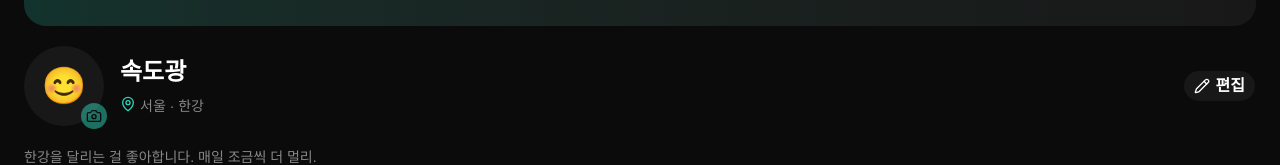
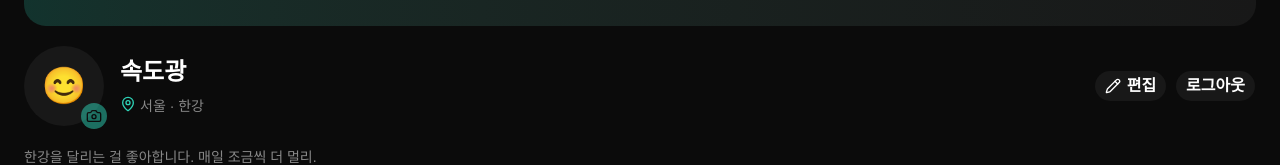
Before and after one commit to SonMinSeock/running-crew-web, a React (Vite) app: page /profile in a window 1280 px wide. Shown: the part 230-395 px from the top of the page. Built offline with nearby package versions, Linux system fonts and the light colour scheme.

Commit message:
feat: 프로필 로그아웃 확인 모달 UI 추가 (#55)

```diff
--- /dev/null
+++ b/src/components/profile/LogoutConfirmationDialog.tsx
@@ -0,0 +1,55 @@
+/**
+ * 프로필의 로그아웃 버튼과 확인 모달을 표시한다.
+ * 로그아웃 기능이 준비될 때까지 모달의 확인 버튼은 비활성화한다.
+ */
+import { Button } from "@/components/ui/button";
+import {
+  AlertDialog,
+  AlertDialogAction,
+  AlertDialogCancel,
+  AlertDialogContent,
+  AlertDialogDescription,
+  AlertDialogFooter,
+  AlertDialogHeader,
+  AlertDialogTitle,
+  AlertDialogTrigger,
+} from "@/components/ui/alert-dialog";
+
+export default function LogoutConfirmationDialog() {
+  return (
+    <AlertDialog>
+      <AlertDialogTrigger asChild>
+        <Button
+          type="button"
+          variant="ghost"
+          className="bg-app-card cursor-pointer rounded-full"
+        >
+          로그아웃
+        </Button>
+      </AlertDialogTrigger>
+
+      <AlertDialogContent className="bg-app-card text-app-text ring-app-border max-h-[calc(100dvh-3rem)] w-[calc(100%-3rem)] gap-5 overflow-y-auto rounded-3xl p-6 data-[size=default]:max-w-md motion-reduce:animate-none data-[size=default]:sm:max-w-md">
+        <AlertDialogHeader>
+          <AlertDialogTitle className="text-xl font-bold break-words">
+            로그아웃할까요?
+          </AlertDialogTitle>
+          <AlertDialogDescription className="text-app-subtext leading-relaxed">
+            로그아웃 기능은 준비 중입니다. 현재는 로그아웃되지 않습니다.
+          </AlertDialogDescription>
+        </AlertDialogHeader>
+
+        <AlertDialogFooter className="m-0 flex-col rounded-none border-0 bg-transparent p-0 sm:flex-row">
+          <AlertDialogCancel className="bg-app-bg border-app-border text-app-text focus-visible:ring-app-accent h-12 cursor-pointer rounded-2xl px-5">
+            닫기
+          </AlertDialogCancel>
+          <AlertDialogAction
+            disabled
+            className="bg-app-error h-12 rounded-2xl px-5 text-white"
+          >
+            로그아웃
+          </AlertDialogAction>
+        </AlertDialogFooter>
+      </AlertDialogContent>
+    </AlertDialog>
+  );
+}
--- a/src/components/profile/ProfileOverview.tsx
+++ b/src/components/profile/ProfileOverview.tsx
@@ -4,6 +4,7 @@
 import { Camera, MapPin, Pencil } from "lucide-react";
 import { Link } from "react-router-dom";
 import { Button } from "@/components/ui/button";
+import LogoutConfirmationDialog from "@/components/profile/LogoutConfirmationDialog";
 import type { UserProfile } from "@/data/profile";
 
 interface ProfileOverviewProps {
@@ -56,12 +57,15 @@ export default function ProfileOverview({
             <span className="min-w-0 break-words">{profile.region}</span>
           </p>
         </div>
+        <div className="flex shrink-0 items-center gap-2">
           <Button asChild variant="ghost" className="bg-app-card rounded-full">
             <Link to="/profile/edit">
               <Pencil aria-hidden="true" className="size-4" />
               편집
             </Link>
           </Button>
+          <LogoutConfirmationDialog />
+        </div>
       </div>
       <p className="text-app-subtext text-sm leading-relaxed break-words whitespace-pre-wrap">
         {profile.bio}
```
Lines whose indentation alone changed are shown as unchanged.
